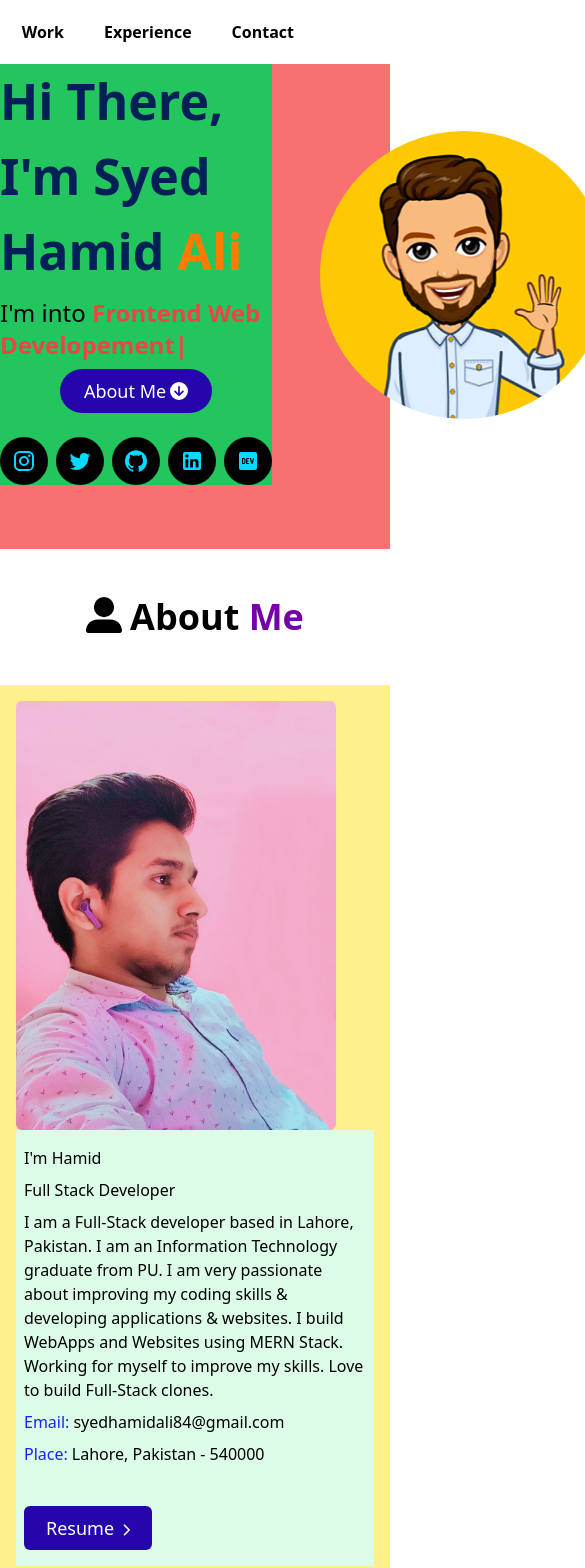
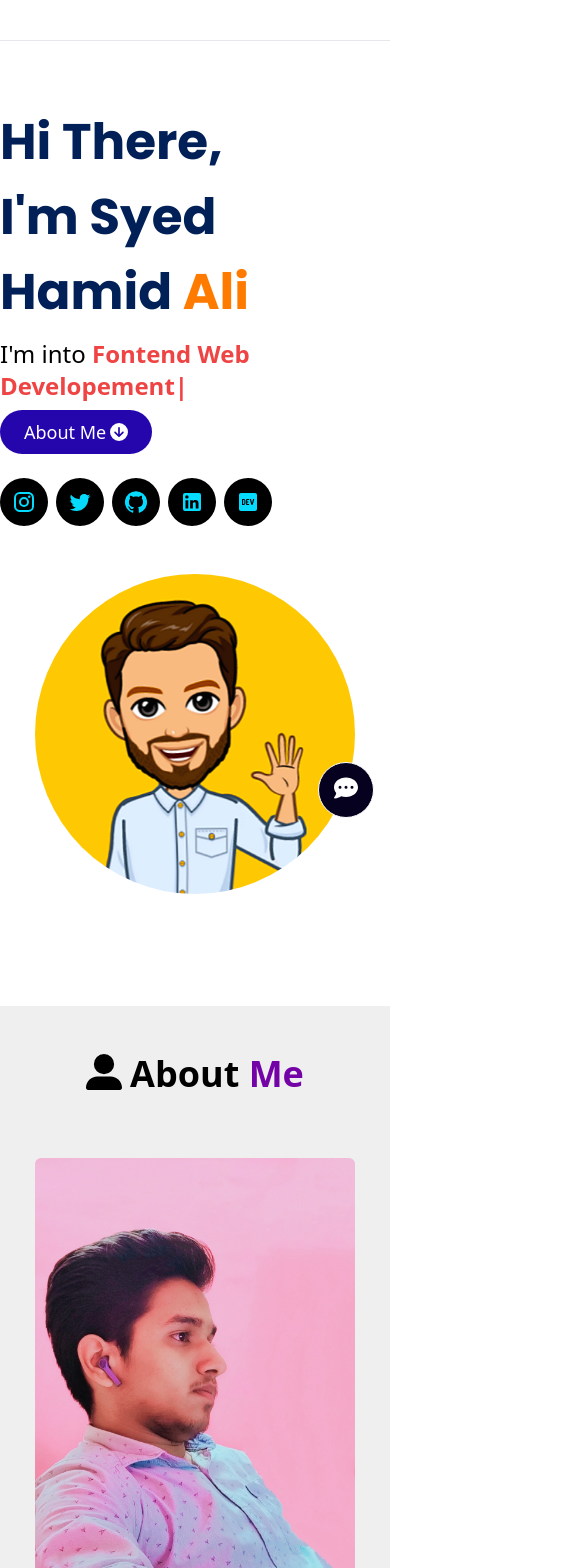
Before and after one commit to Syedhamid84/Portfolio, a React (Create React App) app: page / in a window 390 px wide. Shown: the top 1568 px of the page, 585 px wide, since content can reach past the window. Built offline with nearby package versions, Linux system fonts and the light colour scheme.

Commit message:
footer topbar  responsiveness

```diff
--- a/public/index.html
+++ b/public/index.html
@@ -5,6 +5,18 @@
     <link rel="icon" href="%PUBLIC_URL%/favicon.ico" />
     <meta name="viewport" content="width=device-width, initial-scale=1" />
     <meta name="theme-color" content="#000000" />
+    <link rel="preconnect" href="https://fonts.googleapis.com" />
+    <link rel="preconnect" href="https://fonts.gstatic.com" crossorigin />
+    <link
+      href="https://fonts.googleapis.com/css2?family=Poppins:ital,wght@0,100;0,200;0,300;0,400;0,500;0,600;0,700;0,800;0,900;1,100;1,200;1,300;1,400;1,500;1,600;1,700;1,800;1,900&display=swap"
+      rel="stylesheet"
+    />
+    <link rel="preconnect" href="https://fonts.googleapis.com" />
+    <link rel="preconnect" href="https://fonts.gstatic.com" crossorigin />
+    <link
+      href="https://fonts.googleapis.com/css2?family=Nunito:ital,wght@0,200..1000;1,200..1000&family=Poppins:ital,wght@0,100;0,200;0,300;0,400;0,500;0,600;0,700;0,800;0,900;1,100;1,200;1,300;1,400;1,500;1,600;1,700;1,800;1,900&display=swap"
+      rel="stylesheet"
+    />
     <meta
       name="description"
       content="Web site created using create-react-app"
--- a/src/App.css
+++ b/src/App.css
@@ -40,4 +40,10 @@
   /* scrollbar-width: 4px;
   scrollbar-color: red; */
 
+  /* .poppins-regular { */
+    /* font-family: "Poppins", sans-serif;
+    font-weight: 400;
+    font-style: normal; */
+  /* } */
+
 }
--- a/src/App.js
+++ b/src/App.js
@@ -1,29 +1,39 @@
-import './App.css';
+import "./App.css";
 
 // import backgroundimage from '../src/Assets/images/background1.jpg';
-import Topbar from './Pages/Topbar';
-import Home from './Pages/Home';
-import About from './Pages/About';
-import Contact from './Pages/Contact';
-import Work from './Pages/Work';
-import Skills from './Pages/Skills';
-import Education from './Pages/Education';
-import Footer from './Pages/Footer';
-import Experience from './Pages/Experience';
+import Topbar from "./Pages/Topbar";
+import Home from "./Pages/Home";
+import About from "./Pages/About";
+import Contact from "./Pages/Contact";
+import Work from "./Pages/Work";
+import Skills from "./Pages/Skills";
+import Education from "./Pages/Education";
+import Footer from "./Pages/Footer";
+import Experience from "./Pages/Experience";
+import { FontAwesomeIcon } from "@fortawesome/react-fontawesome";
+import { faCommentDots } from "@fortawesome/free-solid-svg-icons";
 
 function App() {
   return (
-      <>
+      <div className=" ">
         <Topbar />
         <Home />
         <About />
-      <Skills />
-      <Education />
+        {/* <Skills /> */}
+        {/* <Education /> */}
         <Work />
-      <Experience />
+        {/* <Experience /> */}
         <Contact />
         <Footer />
-      </>
+        <div className="h-14 w-14 flex justify-center border border-white items-center fixed bottom-4 right-4 rounded-full bg-[#05011f] [#ffae02]  group hover:border-[#ffae02] animate-bounce	">
+          <a href="https://wa.link/yp6v57">
+            <FontAwesomeIcon
+              icon={faCommentDots}
+              className="text-lg text-[#FFFFFF] group-hover:text-[#ffae02] h-6 w-6 "
+            />
+          </a>
+        </div>
+      </div>
   );
 }
 
--- a/src/Pages/About.jsx
+++ b/src/Pages/About.jsx
@@ -5,8 +5,7 @@ import { faChevronRight } from "@fortawesome/free-solid-svg-icons";
 import { faUserAlt } from "@fortawesome/free-solid-svg-icons";
 const About = () => {
   return (
-    <>
-      <section id="about" className="bg-white w-full py-12">
+    <section id="about" className="bg-[#efefef] w-full py-12">
       <div className="flex justify-center  gap-2 ">
         <span>
           {" "}
@@ -17,40 +16,33 @@ const About = () => {
           <span className="text-4xl font-bold text-[#7403a7]"> Me</span>
         </h1>
       </div>
-        <div className="flex flex-col md:flex-row justify-evenly bg-yellow-200  mt-12 p-4">
+      <div className="flex flex-col md:flex-row gap-8 items-center justify-evenly mt-12 p-4">
         <img className="rounded-md w-80" src={ProfileImage} alt="" />
         {AboutData.map((Item, index) => {
           return (
             <div
               key={index}
-                className="flex items-start gap-2  flex-col py-4 px-2 bg-green-100 max-w-[480px]"
+              className="flex items-start gap-2 flex-col py-4 px-2 max-w-[480px]"
             >
-                <h1>
-                  {Item.name}
-                </h1>
-                <h1>{Item.designation} </h1>
+              <h1 className="text-2xl font-bold">{Item.name}</h1>
+              <h1 className="text-sm font-semibold">{Item.designation} </h1>
 
-                <p>{Item.description}</p>
-                <span className="flex gap-1">
-                  <p className="text-[#1522ff]">Email:</p> <p>{Item.email} </p>
+              <p className="text-base font-poppins">{Item.description}</p>
+              <span className="flex gap-1 text-base font-poppins">
+                <p className="text-[#1522ff]">Email :</p> <p>{Item.email} </p>
               </span>
-                <span className="flex gap-1">
-                  <p className="text-[#1522ff]">Place:</p> <p>{Item.place} </p>
+              <span className="flex gap-1 text-base font-poppins">
+                <p className="text-[#1522ff]">Place :</p> <p>{Item.place} </p>
               </span>
-                  <button className="flex justify-center items-center rounded-md bg-[#2506ad] text-[#FFFFFF] text-lg w-32 py-2 gap-2 mt-8">
+              <button className="flex justify-center items-center font-sans font-medium rounded-md bg-[#2506ad] text-[#FFFFFF] text-lg w-32 py-2 gap-2 mt-8">
                 {Item.button}
-                      <FontAwesomeIcon
-                        icon={Item.icon}
-                        className=" w-2 mt-1"
-                      />
+                <FontAwesomeIcon icon={Item.icon} className=" w-2 mt-1" />
               </button>
             </div>
           );
         })}
-
       </div>
     </section>
-    </>
   );
 };
 export default About;
--- a/src/Pages/Education.jsx
+++ b/src/Pages/Education.jsx
@@ -27,7 +27,7 @@ const Education = () => {
           return (
             <div
               key={index}
-              className="flex gap-4 h-36 w-8/12 bg-[#fcfcfc]"
+              className="flex flex-col md:flex-row gap-4 h-36 w-8/12 bg-[#fcfcfc]"
             >
               <div className="h-36 w-3/12 bg-yellow-500">
                 <img src={item.img} alt={item.alt} className="h-36" />
--- a/src/Pages/Footer.jsx
+++ b/src/Pages/Footer.jsx
@@ -14,10 +14,9 @@ import { faMapMarkedAlt } from "@fortawesome/free-solid-svg-icons";
 import { faCommentDots } from "@fortawesome/free-solid-svg-icons";
 const Footer = () => {
   return (
-    <div className=" bg-[#05011f] container px-20 relative">
-      <div className="flex gap-8 py-2 ">
-        <div className="flex  gap-4 w-1/2 ">
-          <div className="flex flex-1 items-left flex-col gap-2 m-6">
+    <div className="flex flex-col gap-8 bg-[#05011f] px-20 relative">
+      <div className="flex flex-col md:flex-row gap-8 pt-6">
+          <div className="flex flex-col gap-2 w-full">
             <h1 className="text-[#FFFFFF]  text-2xl">hamid's Portfolio</h1>
             <p className="text-[#FFFFFF]  text-base">
               Thank you for visiting my personal portfolio website. Connect with
@@ -28,7 +27,7 @@ const Footer = () => {
             </p>
           </div>
 
-          <div className="flex flex-col gap-2 mt-6">
+          <div className="flex flex-col gap-2 w-full">
             <h1 className="text-[#FFFFFF] text-2xl ">Quick links</h1>
             {QuickLinksData.map((Item, index) => {
               return (
@@ -51,8 +50,7 @@ const Footer = () => {
               );
             })}
           </div>
-        </div>
-        <div className="flex justify-center w-1/2 mt-6">
+        <div className="flex justify-center w-full ">
           <div className="flex flex-col gap-2 ">
             <h1 className="text-[#FFFFFF] text-2xl">Contact Info</h1>
             {ContactinfoData.map((Item, index) => {
@@ -85,8 +83,10 @@ const Footer = () => {
           </div>
         </div>
       </div>
-      <div className=" bg-[#05011f]  flex mt-4 justify-center ">
-        <div className="text-[#e6e6e6] bg-[#05011f] mt-4 mb-4">
+      <hr className="h-1 w-full"/>
+
+      <div className=" bg-[#05011f]  flex justify-center mb-4">
+        <div className="text-[#e6e6e6] bg-[#05011f] ">
           Designed With{" "}
           <span>
             <FontAwesomeIcon icon={faHeart} className="text-[#ea0607]" />
@@ -94,14 +94,7 @@ const Footer = () => {
           By Syed Hamid Ali
         </div>
       </div>
-      <div className="h-14 w-14 flex justify-center border border-white items-center absolute bottom-4 right-4 rounded-full bg-purple  group hover:border-[#ffae02] animate-bounce	">
-        <a href="https://wa.link/yp6v57">
-          <FontAwesomeIcon
-            icon={faCommentDots}
-            className="text-lg text-[#FFFFFF] group-hover:text-[#ffae02] h-6 w-6 "
-          />
-        </a>
-      </div>
+
     </div>
   );
 };
--- a/src/Pages/Home.jsx
+++ b/src/Pages/Home.jsx
@@ -12,26 +12,27 @@ import hero from "../images/hero.png";
 
 const Home = () => {
   return (
-    <section id="home" className="py-16 flex gap-12 justify-evenly items-center bg-red-400  ">
+    <section
+      id="home"
+      className="flex flex-col md:flex-row justify-evenly items-center mt-0 py-16 gap-12 "
+    >
       {/* <div className=" w-1/2 bg-orange-100 flex justify-center   "> */}
-        <div className=" flex  items-center justify-center flex-col gap-2 bg-green-500">
-            <h2 className="text-[50px] font-bold text-[#002057] ">
+      <div className=" flex  items-start justify-center flex-col gap-2">
+        <h2 className="text-[50px] font-bold text-[#002057] font-poppins ">
           Hi There, <br /> I'm Syed Hamid{" "}
           <span className="text-[#FF7B00] ">Ali</span>
         </h2>
         <div>
           {/* <h1 className="text-2xl">I'm into Frontend Web Developement</h1> */}
-            <TypeWriter text="  Frontend Web Developement|" />
+          <TypeWriter text="Frontend Web Developement|" />
           {/* <TypeWriter text="  Backend Web Developement|" /> */}
         </div>
-          <div className="">
         <button className="rounded-3xl text-lg bg-[#2506ad] text-[#FFFFFF] px-6 py-2 flex gap-1">
           About Me
-              <div>
+          <span>
             <FontAwesomeIcon icon={faCircleArrowDown} />
-              </div>
+          </span>
         </button>
-          </div>
         <div className="flex gap-2 mt-4">
           {IconLinkData.map((item, index) => {
             return (
@@ -45,16 +46,10 @@ const Home = () => {
           })}
         </div>
       </div>
-      {/* </div> */}
 
-      {/* <div className=" bg-yellow-200 flex justify-center  "> */}
-        {/* <div className="h-72 w-72  bg-green-50 "> */}
-          {/* <div className="h-72 w-72 rounded-full bg-green-400 "> */}
-            <img src={hero} alt="" className=" h-72 w-72 rounded-full" />
-          {/* </div> */}
-        {/* </div> */}
+      <img src={hero} alt="" className=" h-80 w-80 rounded-full" />
+
       <div id="particles-js"></div>
-      {/* </div> */}
     </section>
   );
 };
--- a/src/Pages/Topbar.jsx
+++ b/src/Pages/Topbar.jsx
@@ -3,12 +3,11 @@ import { Link } from "react-scroll";
 import { TopbarData } from "../data";
 const Topbar = () => {
   return (
-        <div className="bg-white py-5 w-full flex items-center justify-end gap-10 px-24 fixed  z-40">
+    <div className="flex-col">
+    <div className="bg-white py-5 w-full flex items-center justify-end gap-6 px-16 lg:px-32 static z-40 ">
       {TopbarData.map((item, index) => {
         return (
-                <div
-                  key={index}
-                >
+          <div key={index} className="hidden md:flex">
             <Link
               activeClass="active"
               to={item.link}
@@ -16,15 +15,16 @@ const Topbar = () => {
               smooth={true}
               offset={-70}
               duration={500}
-                    className="hover:border-b-2 border-[#2506ad] font-bold hover:text-[#2506ad] pb-1.5 cursor-pointer"
+              className="hover:border-b-2 border-[#2506ad] font-semibold hover:text-[#2506ad] pb-1.5 cursor-pointer font-poppins shadow-2xl"
             >
               {item.name}
-
             </Link>
           </div>
         );
       })}
     </div>
+      <hr />
+    </div>
   );
 };
 
--- a/src/Pages/Work.jsx
+++ b/src/Pages/Work.jsx
@@ -8,8 +8,7 @@ import ProjectImage from "../images/reactprojects.png";
 const Work = () => {
   return (
     <section id="work" className=" bg-[#01042d] w-full  ">
-      <div className="flex justify-center items-center gap-2 p-2">
-        <div className=" flex justify-center items-center gap-2 my-4">
+        <div className=" flex justify-center items-center gap-2 py-12">
           <span className="items-center ">
             <FontAwesomeIcon
               icon={faLaptopCode}
@@ -21,14 +20,14 @@ const Work = () => {
             <span className="text-4xl font-bold text-[#ffe603]"> Made</span>
           </h1>
         </div>
-        {/* </div> */}
-      </div>
+      {/* </div> */}
       {/* portfolio section */}
-      <div className="flex items-center h-full w-full p-2 ">
-        <div className="flex justify-center items-center gap-6 mt-4 flex-wrap mx-16 ">
+      <div className="flex justify-center">
+
+        <div className="grid grid-cols-3 gap-5 mt-4 ">
           {ProjectsData.map((Item, index) => {
             return (
-              <div key={index} className="h-72 w-96 rounded-md bg-yellow-200">
+              <div key={index} className=" max-w-80 rounded-md bg-yellow-200">
                 <img src={Item.img} alt={Item.alt} className="h-72" />
               </div>
             );
--- a/tailwind.config.js
+++ b/tailwind.config.js
@@ -2,7 +2,11 @@
 module.exports = {
   content: ["./src/**/*.{html,js,jsx}"],
   theme: {
-    extend: {},
+    extend: {
+      fontFamily:{
+        poppins: [ "Poppins", "sans-serif", "Nunito"]
+      }
+    },
   },
   plugins: [],
 }
```
Lines whose indentation alone changed are shown as unchanged.
